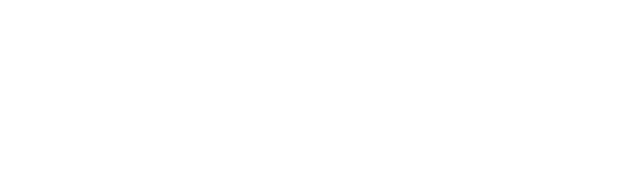
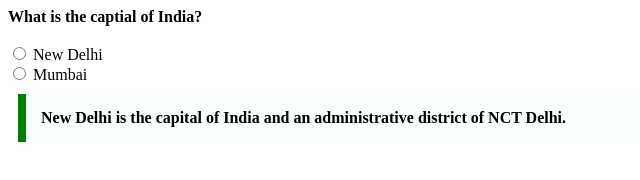
Before and after one commit to acciojob/trivia-lingalaabhi34, a website: page main.html in a window 1280 px wide. Shown: the whole page, without its empty margins (0-640 px from the left). Drawn offline with Linux system fonts and the light colour scheme.

Commit message:
created a submission

```diff
--- a/main.html
+++ b/main.html
@@ -8,6 +8,14 @@
 
 <body>
 	<!-- the entire body must be written by student -->
+	 <b>What is the captial of India?</b><br><br>
+    <div>
+    <input type="radio" id="capital" name="state">
+    <label for="capital">New Delhi</label></div>
+    <div>
+    <input type="radio" id="capital1" name="state">
+    <label for="capital1">Mumbai</label></div>
+    <blockquote cite="https://en.wikipedia.org/wiki/New_Delhi">New Delhi is the capital of India and an administrative district of NCT Delhi.</blockquote>
     <script type="text/javascript" src="./script.js">
 </script>
 
--- a/styles.css
+++ b/styles.css
@@ -1,2 +1,10 @@
 
 /* Your CSS Code here. */
+blockquote{
+  width: 600px;
+  margin: 10px;
+  padding: 15px;
+  border-left: 8px solid green;
+  background-color: #f8fffe;
+  font-weight: bold;
+}
```
